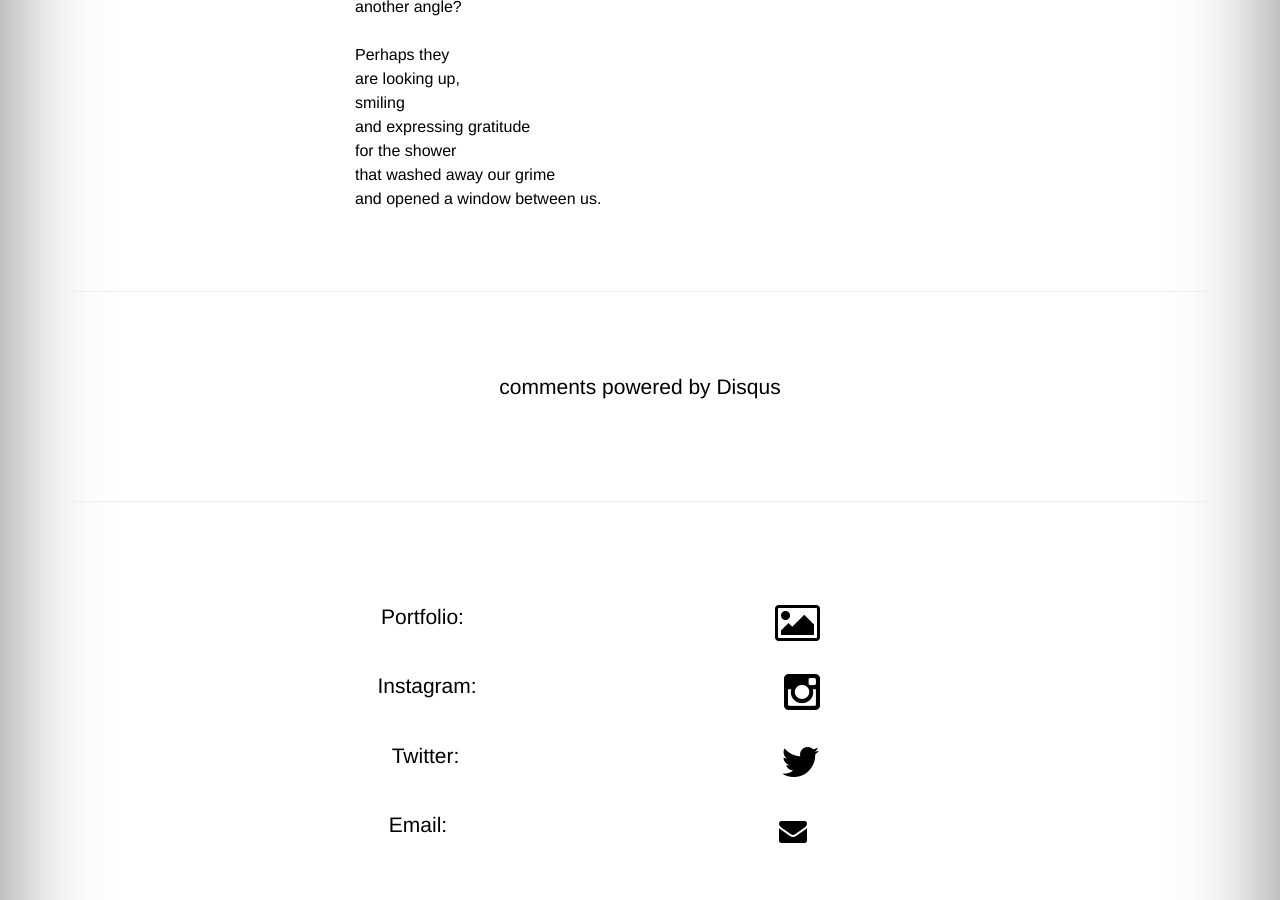
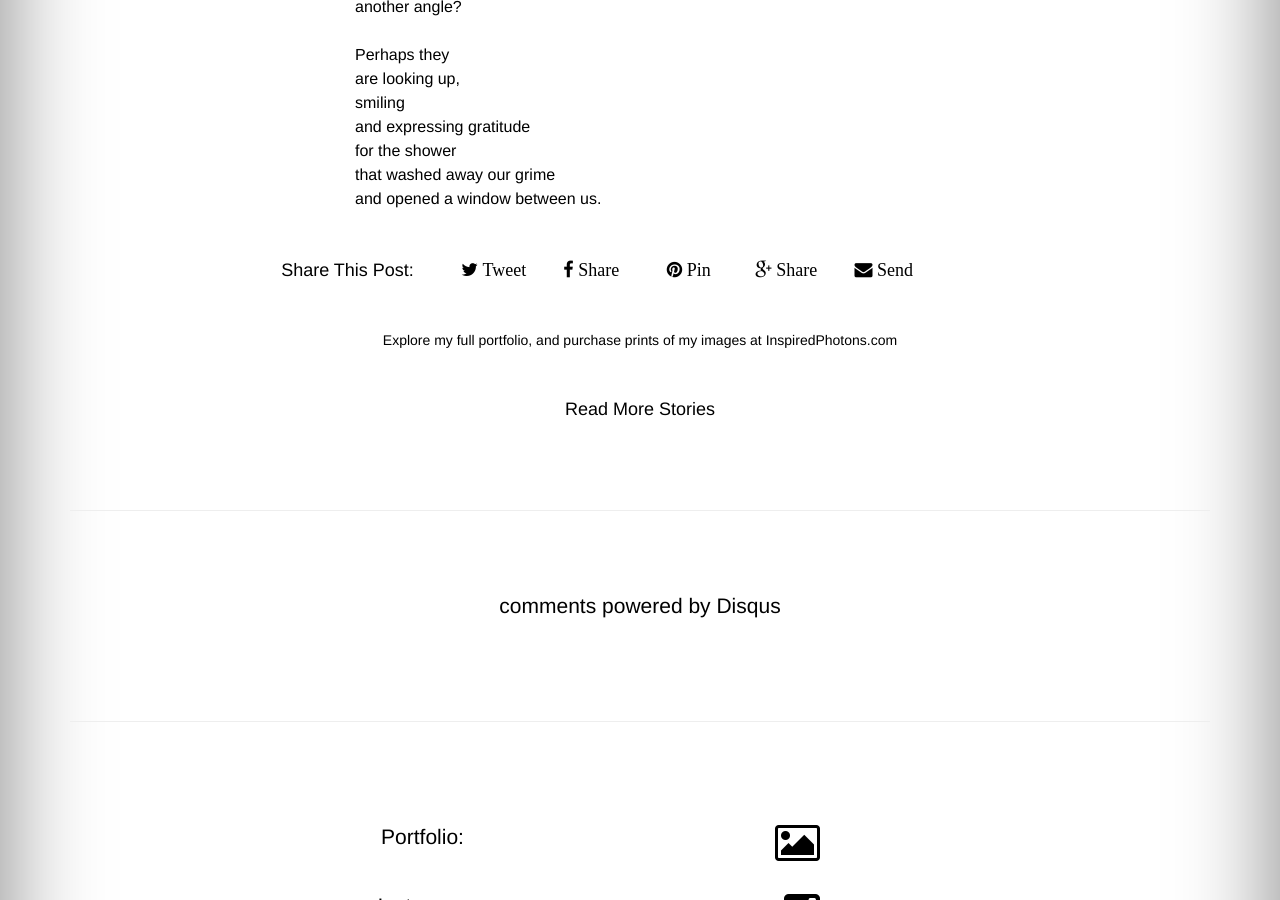
Before and after one commit to LifeHasOrder/LifeHasOrder.github.io, a Jekyll site: the page built from _posts/2018-04-07-walking_on_a_dream.md, in a window 1280 px wide and 900 px high, scrolled down 1442 px. Built offline with Jekyll 4.4.1, drawn with Linux system fonts in a browser that asks for light colours; nearby versions of some CDN libraries; comment, search, counter and statistics services are not loaded.

Commit message:
social share buttons, and links at end of posts

```diff
--- /dev/null
+++ b/_includes/share.html
@@ -0,0 +1,25 @@
+
+
+    <div class="row featurette">
+      <div class="col-xs-2 offset-xs-0 col-sm-2 col-sm-offset-2">
+        <h4 class="center">Share This Post:</h4>
+      </div>
+      <div class="col-xs-2 col-sm-1">
+         <h4 class="center"><a href="https://twitter.com/intent/tweet?text={{ page.title }}&url={{ site.url }}{{site.baseurl}}{{ page.url }}&via={{ site.twitter_username }}" onclick="window.open(this.href, 'mywin',
+'left=20,top=20,width=500,height=500,toolbar=1,resizable=0'); return false;" data-toggle="tooltip" title="Tweet About This!"><i class="fa fa-twitter fa"> Tweet</i></a></h4>
+      </div>
+      <div class="col-xs-2 col-sm-1">
+        <h4 class="center"><a href="https://www.facebook.com/sharer/sharer.php?u={{ site.url }}{{site.baseurl}}{{ page.url }}" onclick="window.open(this.href, 'mywin',
+'left=20,top=20,width=500,height=500,toolbar=1,resizable=0'); return false;" data-toggle="tooltip" title="Share This on Facebook!"><i class="fa fa-facebook fa"> Share</i></a></h4>
+      </div>
+      <div class="col-xs-2 col-sm-1">
+        <h4 class="center"><a href="http://pinterest.com/pin/create/button/?url={{ site.url }}{{ site.baseurl }}{{ page.url }}" onclick="window.open(this.href, 'pop-up', 'left=20,top=20,width=900,height=500,toolbar=1,resizable=0'); return false;" data-toggle="tooltip" title="Pin This!"><i class="fa fa-pinterest fa"> Pin</i></a></h4>
+      </div>
+      <div class="col-xs-2 col-sm-1">
+        <h4 class="center"><a href="https://plus.google.com/share?url={{ site.url }}{{site.baseurl}}{{ page.url }}" onclick="window.open(this.href, 'mywin','left=20,top=20,width=500,height=500,toolbar=1,resizable=0'); return false;" data-toggle="tooltip" title="Share This on Google Plus!"><i class="fa fa-google-plus fa"> Share</i></a></h4>
+      </div>
+      <div class="col-xs-2 col-sm-1">
+        <h4 class="center"><a href="mailto:?subject={{ page.title }}&body=Check out this site {{ site.url }}{{site.baseurl}}{{ page.url }}" data-toggle="tooltip" title="Send This via Email!"><i class="fa fa-envelope fa"> Send</i></a></h4>
+      </div>
+
+    </div>
--- a/_layouts/post.html
+++ b/_layouts/post.html
@@ -12,8 +12,23 @@ layout: default
     <p style="color:#888888" class="meta">{{ page.date | date_to_string }}</p>
 
 
-      {{ content }}
+    {{ content }}
 
+    <br>
+
+    {% include share.html %}
+
+    <div class="row featurette">
+        <div class="col-xs-12">
+            <br>
+            <br>
+            <lead class="center"><a href='https://www.inspiredphotons.com'>Explore my full portfolio, and purchase prints of my images at InspiredPhotons.com</a></lead>
+            <br>
+            <br>
+            <br>
+            <h4><a href="/blog#blog">Read More Stories</a></h4>
+        </div>
+    </div>
 
     <hr class="featurette-divider">
     <div class="row featurette">
```
Also changed, not shown: 2 other files.
